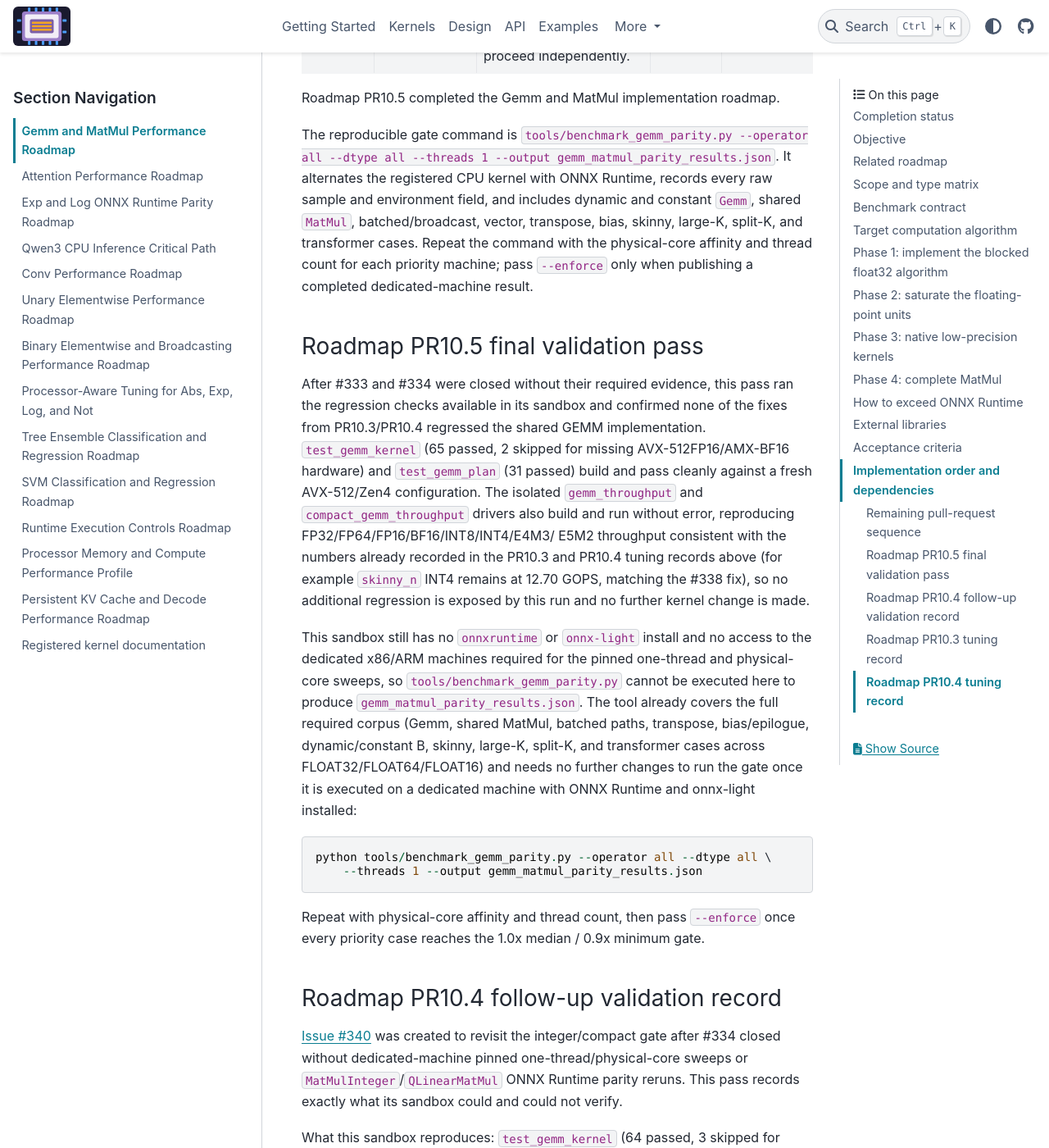
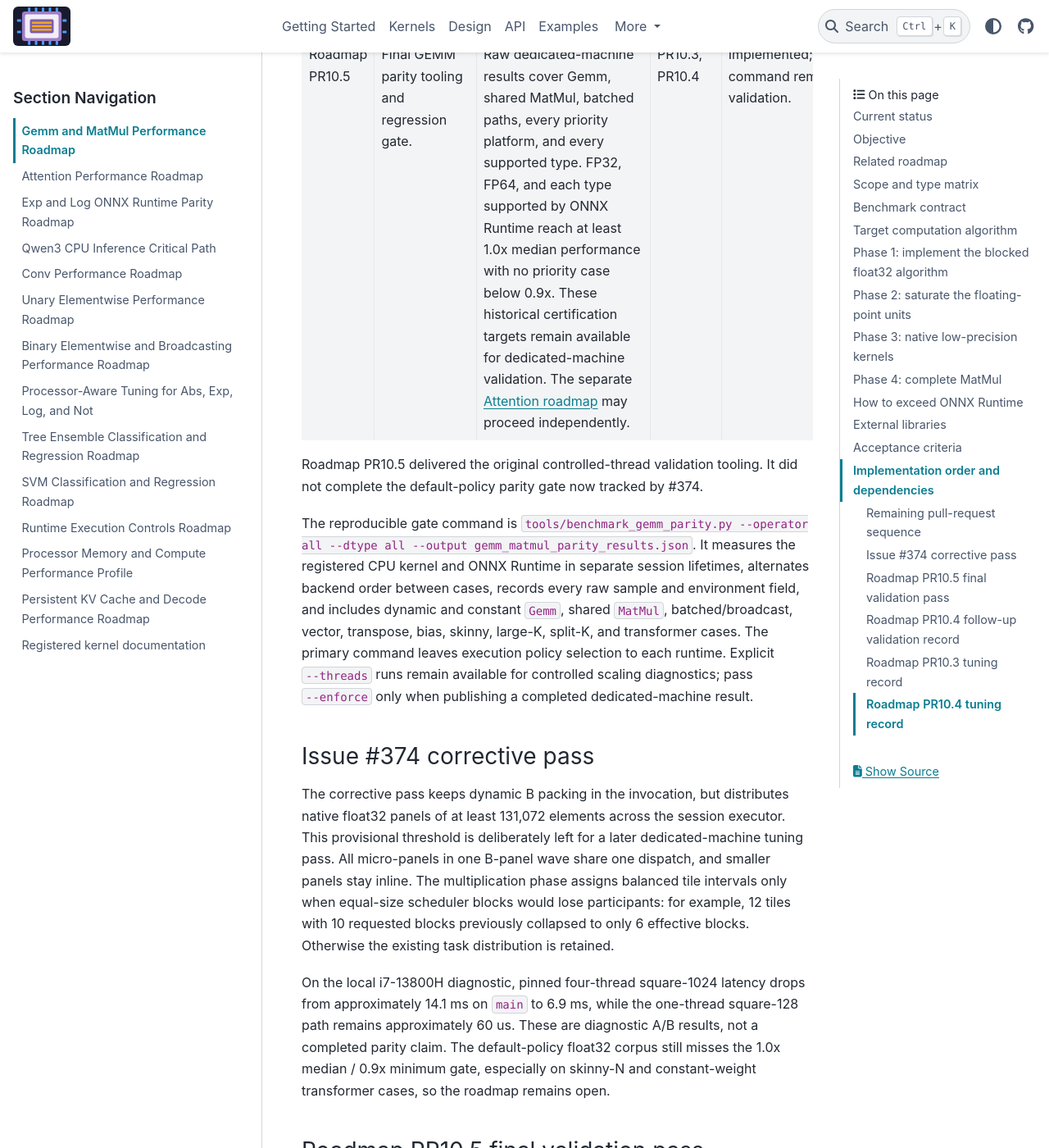
Before and after one commit to xadupre/onnx-light-cpu, a Sphinx documentation site: the page built from docs/next_steps/2026/2026_08_gemm_matmul.rst, in a window 1280 px wide and 1400 px high, scrolled down 35118 px. Shown: the whole window at 82% size. Built offline with Sphinx 7.4.7 and the PyData theme 0.15.4, drawn with Linux system fonts in a browser that asks for light colours; pages that are not in the unit, such as notebooks, are missing from menus; some of the changed text lies outside the part shown.

Commit message:
Restore float32 GEMM default-policy scaling (#381)
* Improve float32 GEMM scaling diagnostics

Co-authored-by: Copilot <223556219+Copilot@users.noreply.github.com>

* Condition GEMM task balancing

Co-authored-by: Copilot <223556219+Copilot@users.noreply.github.com>

* Test balanced GEMM tile dispatch

Co-authored-by: Copilot <223556219+Copilot@users.noreply.github.com>

---------

Co-authored-by: Copilot <223556219+Copilot@users.noreply.github.com>

```diff
--- a/docs/next_steps/2026/2026_08_gemm_matmul.rst
+++ b/docs/next_steps/2026/2026_08_gemm_matmul.rst
@@ -3,23 +3,26 @@ Gemm and MatMul Performance Roadmap
 
 :Date: 2026-08
 
-**completed**
+**in progress**
 
 PR `#307 <https://github.com/xadupre/onnx-light-cpu/pull/307>`_
-delivered the shared MatMul kernel and final parity corpus. The implementation
-and correctness foundations are complete, including the FP16/BF16, integer,
-compact-format, tuning, and reproducible parity paths. Issues #340, #341, and
-#342 are closed because no implementation work remains.
-
-Completion status
------------------
-
-Dedicated x86 and ARM measurements remain useful external validation, but are
-not unfinished implementation and do not keep this roadmap open. The available
-reports document isolated x86 measurements; they do not claim that every
-historical cross-machine parity target was demonstrated. Roadmap completion
-means that the planned code, correctness coverage, benchmark corpus, and
-reproducible measurement tools were delivered.
+delivered the shared MatMul kernel and the original parity corpus. The
+correctness foundations are complete, including the FP16/BF16, integer,
+compact-format, and tuning paths. The expanded benchmark corpus has since
+exposed weak float32 scaling under default runtime policies, so issue
+`#374 <https://github.com/xadupre/onnx-light-cpu/issues/374>`_ reopens the
+performance work.
+
+Current status
+--------------
+
+The original roadmap did not validate the primary end-to-end configuration.
+``tools/benchmark_gemm_parity.py`` defaulted to one thread and passed the same
+explicit count to both runtimes. Those controlled measurements remain useful
+diagnostics, but they did not test the autonomous execution policies used by
+the published dashboard. The larger corpus revealed that float32 is close to
+ONNX Runtime on one thread but scales substantially less on representative
+multi-core shapes.
 
 .. list-table::
    :header-rows: 1
@@ -28,6 +31,10 @@ reproducible measurement tools were delivered.
    * - Gate
      - Delivered scope
      - Status
+   * - `#374 <https://github.com/xadupre/onnx-light-cpu/issues/374>`_
+     - Default-policy float32 profiling, scaling correction, parity-runner
+       semantics, and this roadmap correction.
+     - In progress; exactly one implementation PR must close this issue.
    * - `#341 <https://github.com/xadupre/onnx-light-cpu/issues/341>`_
      - FP16/BF16 kernels, tuning, correctness coverage, and isolated benchmark
        reports.
@@ -39,7 +46,8 @@ reproducible measurement tools were delivered.
    * - `#342 <https://github.com/xadupre/onnx-light-cpu/issues/342>`_
      - Complete Gemm/MatMul corpus and an ``--enforce`` mode for reproducible
        final certification runs.
-     - Closed; the implementation roadmap is complete.
+     - Closed; its original controlled-thread gate is delivered, but #374 adds
+       the missing default-policy gate.
 
 Objective
 ---------
@@ -136,10 +144,16 @@ Optimization must begin with a reproducible benchmark. End-to-end runtime
 measurements and isolated kernel measurements answer different questions and
 must both be retained.
 
-* Use identical tensors, transposition flags, thread counts, CPU affinity, and
-  correctness tolerances for MLAS and ``onnx-light-cpu``.
-* Warm up every candidate, alternate candidate order, and report median and
-  dispersion rather than the best observation.
+* Use identical tensors, transposition flags, and correctness tolerances for
+  MLAS and ``onnx-light-cpu``.
+* The primary end-to-end parity run leaves thread selection and affinity to
+  each runtime. Record resolved information only when the runtime exposes it;
+  do not infer an ONNX Runtime thread count.
+* Explicit 1-, 2-, 4-, physical-core, and logical-core runs are controlled
+  scaling diagnostics, not substitutes for the default-policy parity gate.
+* Isolate backend session lifetimes so an idle thread pool cannot perturb the
+  other runtime. Warm up every candidate, alternate backend order between
+  cases, and report median and dispersion rather than the best observation.
 * Run on an otherwise idle, pinned machine with a fixed power policy. Record
   CPU model, cache sizes, ISA features, compiler, and build flags.
 * Measure packing, the blocked multiplication, and low-precision conversion
@@ -148,10 +162,12 @@ must both be retained.
 * Cover tiny matrices, square matrices, skinny M, skinny N, large K, batched
   MatMul, broadcast batches, every transpose combination, and transformer
   projection shapes.
-* Separate dynamic-B from constant-B cases. Constant weights must be packed
-  once, not once per invocation.
-* Compare single-thread throughput and scaling at 2, 4, physical-core, and
-  logical-core thread counts. Hybrid P/E-core machines need their own results.
+* Separate dynamic-B from constant-B cases. Dynamic inputs can only be packed
+  at execution time. An initializer may be prepacked during session
+  preparation once the runtime has explicitly identified it as constant.
+* Compare controlled single-thread throughput and scaling at 2, 4,
+  physical-core, and logical-core thread counts. Hybrid P/E-core machines need
+  their own results.
 
 Four committed instruments implement this contract. ``tools/benchmark_gemm_parity.py``
 is the end-to-end floating-point parity runner (PR06.0/PR10.3): it alternates
@@ -1386,16 +1402,38 @@ fallbacks are ordered. Completed rows remain visible so scope is not lost.
        complete certification command remains available for optional
        cross-machine validation.
 
-Roadmap PR10.5 completed the Gemm and MatMul implementation roadmap.
+Roadmap PR10.5 delivered the original controlled-thread validation tooling. It
+did not complete the default-policy parity gate now tracked by #374.
 
 The reproducible gate command is ``tools/benchmark_gemm_parity.py
---operator all --dtype all --threads 1 --output gemm_matmul_parity_results.json``.
-It alternates the registered CPU kernel with ONNX Runtime, records every raw
-sample and environment field, and includes dynamic and constant ``Gemm``,
-shared ``MatMul``, batched/broadcast, vector, transpose, bias, skinny,
-large-K, split-K, and transformer cases. Repeat the command with the
-physical-core affinity and thread count for each priority machine; pass
-``--enforce`` only when publishing a completed dedicated-machine result.
+--operator all --dtype all --output gemm_matmul_parity_results.json``.
+It measures the registered CPU kernel and ONNX Runtime in separate session
+lifetimes, alternates backend order between cases, records every raw sample and
+environment field, and includes dynamic and constant ``Gemm``, shared
+``MatMul``, batched/broadcast, vector, transpose, bias, skinny, large-K,
+split-K, and transformer cases. The primary command leaves execution policy
+selection to each runtime. Explicit ``--threads`` runs remain available for
+controlled scaling diagnostics; pass ``--enforce`` only when publishing a
+completed dedicated-machine result.
+
+Issue #374 corrective pass
+~~~~~~~~~~~~~~~~~~~~~~~~~~
+
+The corrective pass keeps dynamic B packing in the invocation, but distributes
+native float32 panels of at least 131,072 elements across the session executor.
+This provisional threshold is deliberately left for a later dedicated-machine
+tuning pass. All micro-panels in one B-panel wave share one dispatch, and
+smaller panels stay inline. The multiplication phase assigns balanced tile
+intervals only when equal-size scheduler blocks would lose participants: for
+example, 12 tiles with 10 requested blocks previously collapsed to only 6
+effective blocks. Otherwise the existing task distribution is retained.
+
+On the local i7-13800H diagnostic, pinned four-thread square-1024 latency drops
+from approximately 14.1 ms on ``main`` to 6.9 ms, while the one-thread
+square-128 path remains approximately 60 us. These are diagnostic A/B results,
+not a completed parity claim. The default-policy float32 corpus still misses
+the 1.0x median / 0.9x minimum gate, especially on skinny-N and constant-weight
+transformer cases, so the roadmap remains open.
 
 Roadmap PR10.5 final validation pass
 ~~~~~~~~~~~~~~~~~~~~~~~~~~~~~~~~~~~~
@@ -1424,10 +1462,11 @@ changes to run the gate once it is executed on a dedicated machine with
 ONNX Runtime and onnx-light installed::
 
     python tools/benchmark_gemm_parity.py --operator all --dtype all \
-        --threads 1 --output gemm_matmul_parity_results.json
-
-Repeat with physical-core affinity and thread count, then pass ``--enforce``
-once every priority case reaches the 1.0x median / 0.9x minimum gate.
+        --output gemm_matmul_parity_results.json
+
+Repeat with explicit one-thread and physical-core settings for controlled
+diagnostics, then pass ``--enforce`` once every priority case reaches the 1.0x
+median / 0.9x minimum gate.
 
 Roadmap PR10.4 follow-up validation record
 ~~~~~~~~~~~~~~~~~~~~~~~~~~~~~~~~~~~~~~~~~~
@@ -1554,13 +1593,14 @@ not implement CPU BFLOAT16 Gemm on this host, so BFLOAT16 remains an isolated
 throughput measurement rather than a parity ratio. The existing reports contain
 no ARM results.
 
-Possible follow-up validation and tuning, outside the completed roadmap, is:
-
-#. Fix physical-core scaling. A ten-thread diagnostic corpus reaches only
-   0.309x median after the tiny split-K correction, with high variance and a
-   0.040x minimum; partition packed B panels across reusable physical-core
-   tasks and eliminate per-invocation pool and allocation costs before
-   retuning MC/NC/KC.
+Active corrective work is:
+
+#. Complete `#374 <https://github.com/xadupre/onnx-light-cpu/issues/374>`_ in
+   one PR. Profile packing, compute, dispatch, and admitted participants before
+   changing the decomposition. Parallel B packing only where an A/B benchmark
+   demonstrates a gain, preserve the serial path for smaller panels, and
+   correct the parity runner so its primary mode does not impose a thread
+   count on either runtime.
 #. Run dedicated x86 and ARM sweeps and publish one-thread and physical-core
    raw samples, dispersion, FP16 parity, and isolated BF16 throughput per ISA.
 
```
Also changed, not shown: docs/next_steps/index.rst (+5 -4 lines), 4 other files.
